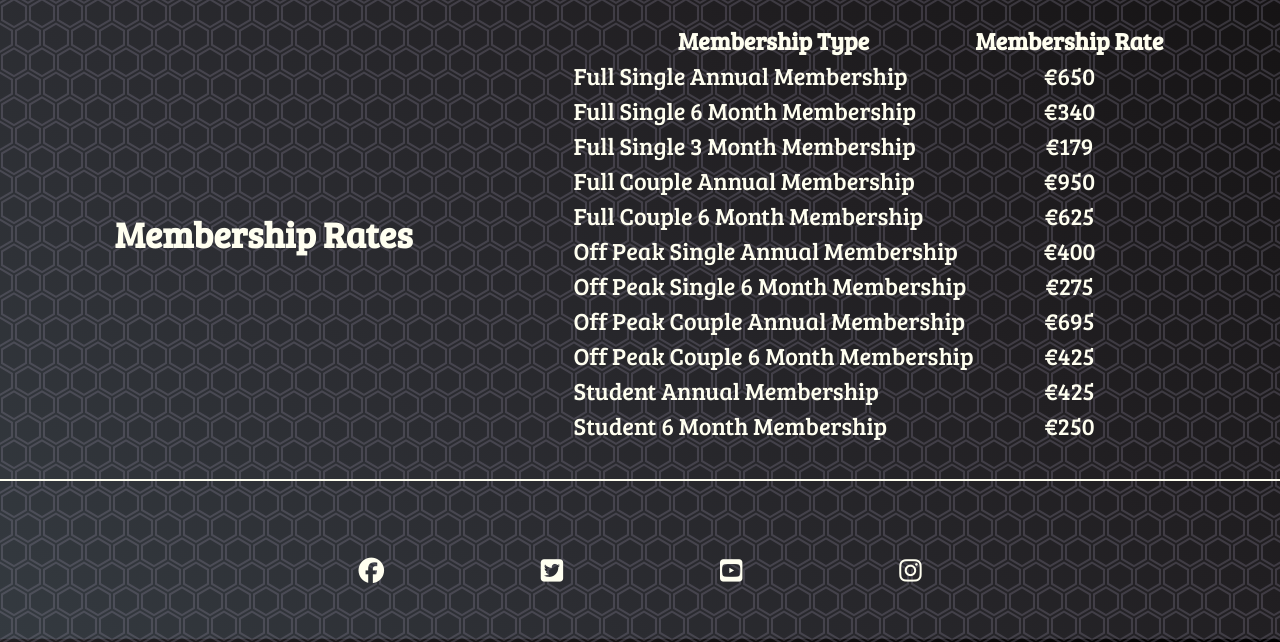
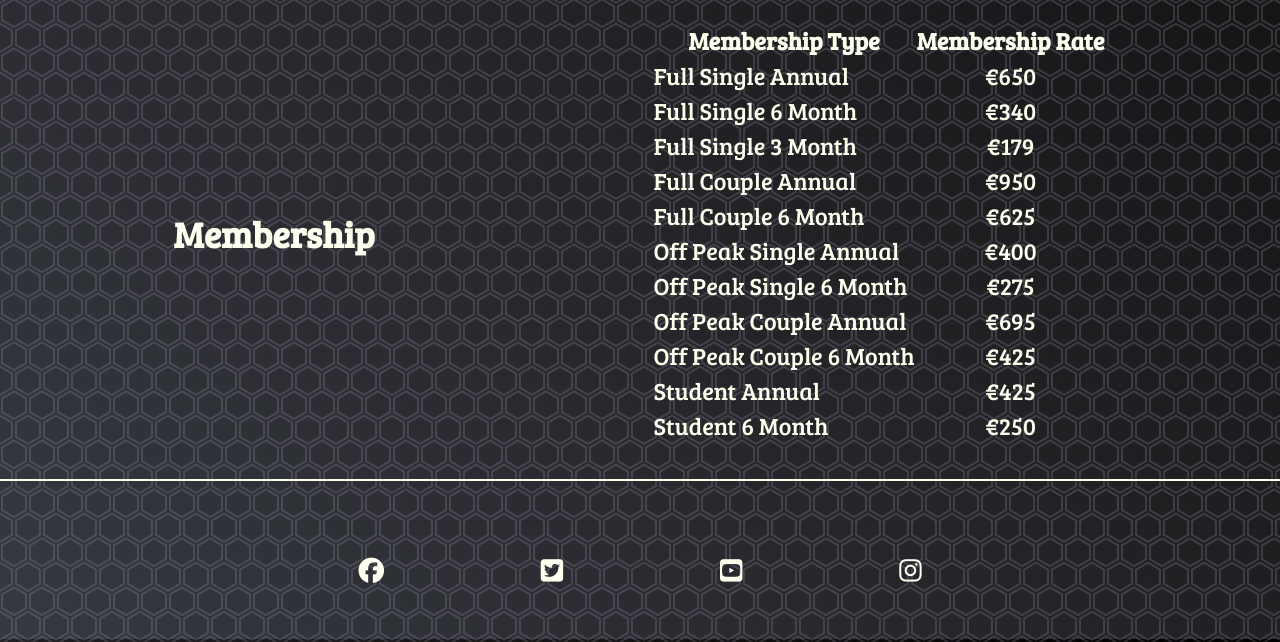
Before and after one commit to gelwood7/evolve-gym, a plain HTML site: page membership.html in a window 1280 px wide. Shown: the part 697-1339 px from the top of the page. Drawn offline with Linux system fonts and the light colour scheme.

Commit message:
Remove un-needed text from membership amd reduce font size at 1100px across site

```diff
--- a/assets/css/style.css
+++ b/assets/css/style.css
@@ -311,6 +311,18 @@ footer {
         align-items: flex-start;
     }*/
 
+    .gym-image-text {
+        font-size: 24px;
+    }
+
+    .workouts p {
+        font-size: 24px;
+    }
+
+    .membership-table {
+        font-size: 16px;
+    }
+
     .times {
         display: flex;
         flex-direction: column;
--- a/membership.html
+++ b/membership.html
@@ -78,54 +78,54 @@
 
     <section>
         <div class="membership-table-container">
-            <h1>Membership Rates</h1>
+            <h1>Membership</h1>
             <table class="membership-table">
                 <tr>
                     <th>Membership Type</th>
                     <th>Membership Rate</th>
                 </tr>
                 <tr>
-                    <td>Full Single Annual Membership</td>
+                    <td>Full Single Annual</td>
                     <td style="text-align: center">€650</td>
                 </tr>
                 <tr>
-                    <td>Full Single 6 Month Membership</td>
+                    <td>Full Single 6 Month</td>
                     <td style="text-align: center">€340</td>
                 </tr>
                 <tr>
-                    <td>Full Single 3 Month Membership</td>
+                    <td>Full Single 3 Month</td>
                     <td style="text-align: center">€179</td>
                 </tr>
                 <tr>
-                    <td>Full Couple Annual Membership</td>
+                    <td>Full Couple Annual</td>
                     <td style="text-align: center">€950</td>
                 </tr>
                 <tr>
-                    <td>Full Couple 6 Month Membership</td>
+                    <td>Full Couple 6 Month</td>
                     <td style="text-align: center">€625</td>
                 </tr>
                 <tr>
-                    <td>Off Peak Single Annual Membership</td>
+                    <td>Off Peak Single Annual</td>
                     <td style="text-align: center">€400</td>
                 </tr>
                 <tr>
-                    <td>Off Peak Single 6 Month Membership</td>
+                    <td>Off Peak Single 6 Month</td>
                     <td style="text-align: center">€275</td>
                 </tr>
                 <tr>
-                    <td>Off Peak Couple Annual Membership</td>
+                    <td>Off Peak Couple Annual</td>
                     <td style="text-align: center">€695</td>
                 </tr>
                 <tr>
-                    <td>Off Peak Couple 6 Month Membership</td>
+                    <td>Off Peak Couple 6 Month</td>
                     <td style="text-align: center">€425</td>
                 </tr>
                 <tr>
-                    <td>Student Annual Membership</td>
+                    <td>Student Annual</td>
                     <td style="text-align: center">€425</td>
                 </tr>
                 <tr>
-                    <td>Student 6 Month Membership</td>
+                    <td>Student 6 Month</td>
                     <td style="text-align: center">€250</td>
                 </tr>
 
```
